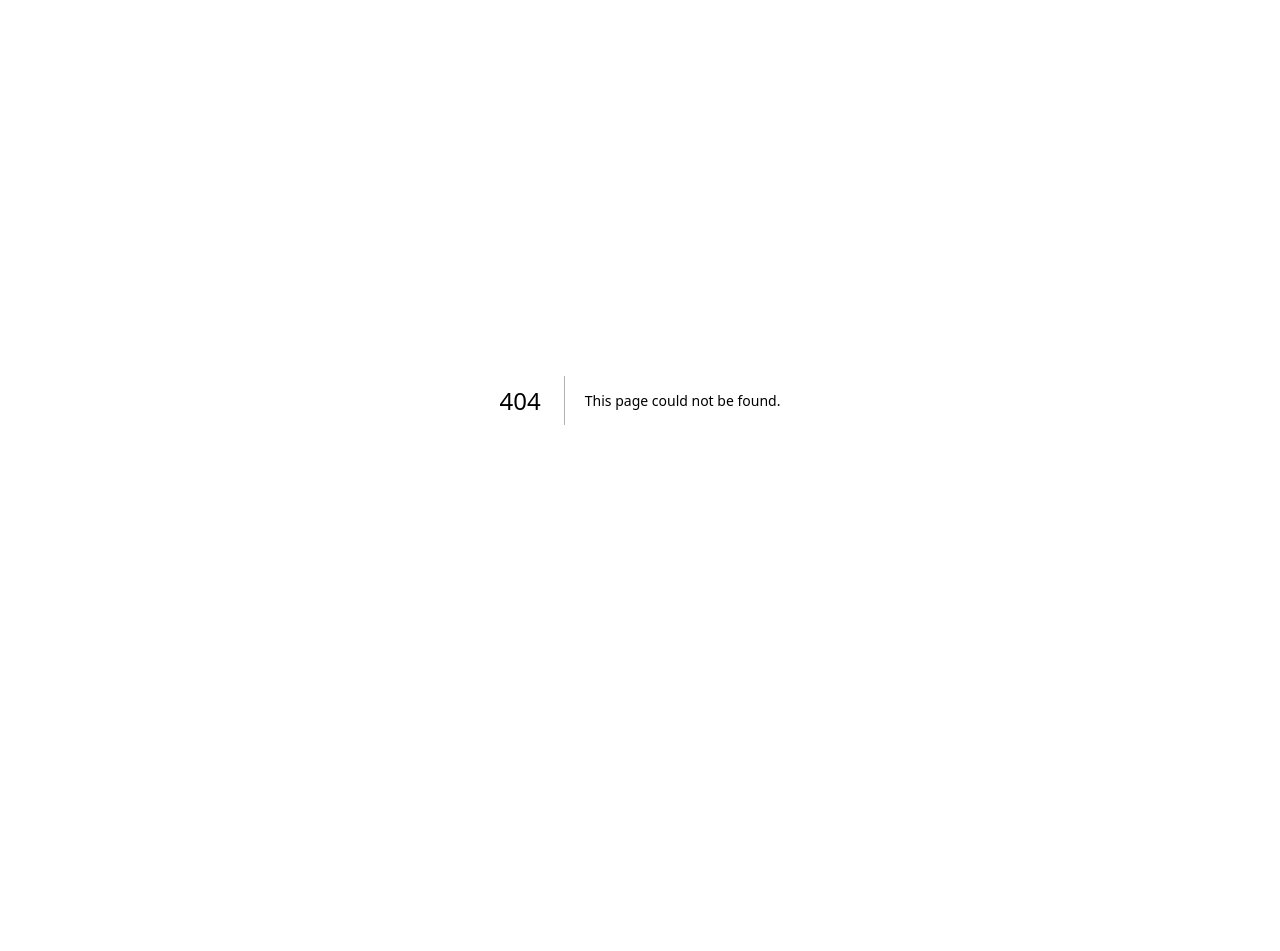
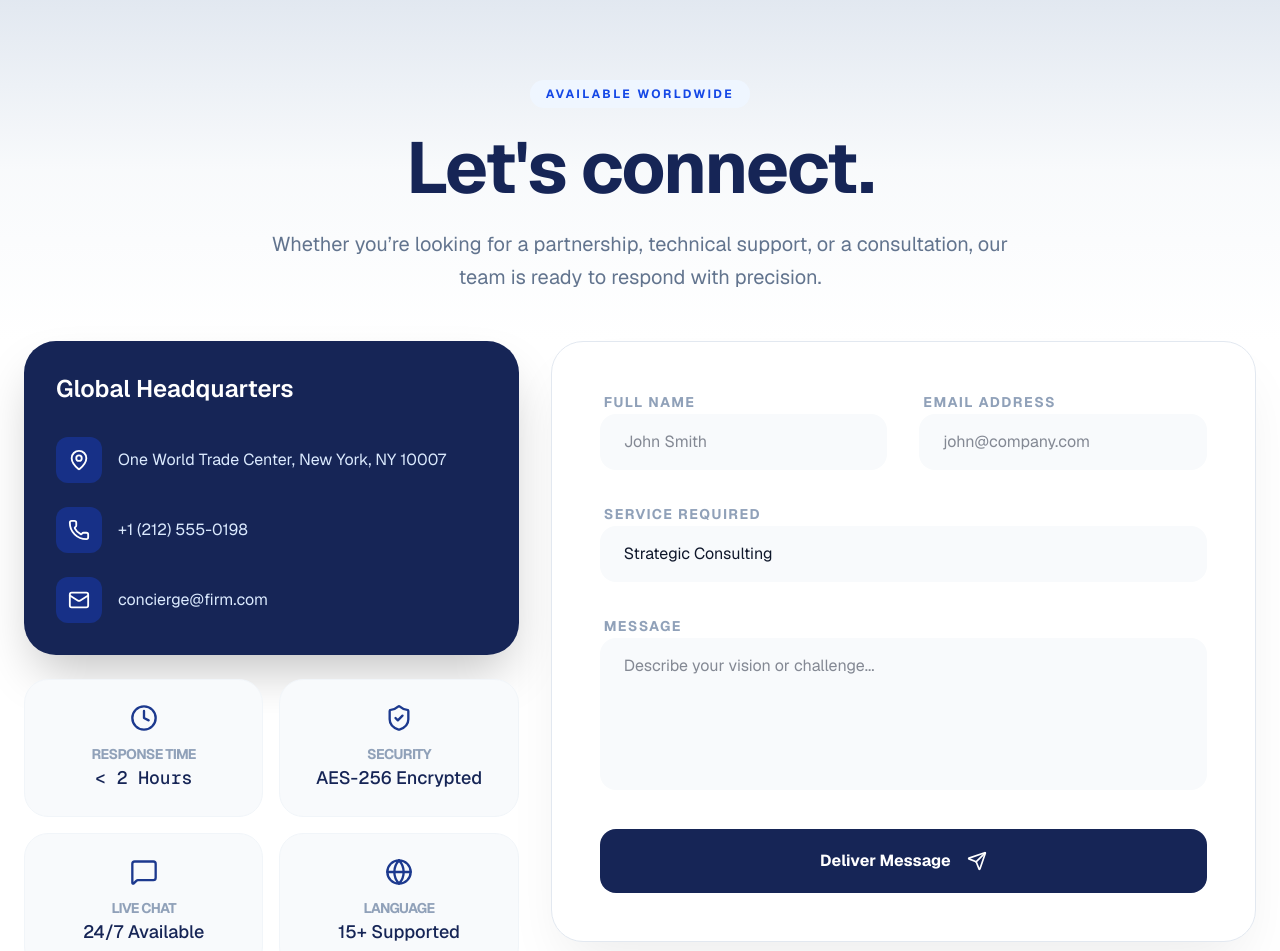
Before and after one commit to whofvckisblaqo/class-collaboration, a Next.js app: page /contact in a window 1280 px wide. Before the commit this address had no page. Shown: the top 951 px of the page. Before the commit the page ends 800 px from the top, so only its background shows below. Built offline with nearby package versions, Linux system fonts and the light colour scheme.

Commit message:
update from Jude

```diff
--- /dev/null
+++ b/src/app/contact/page.js
@@ -0,0 +1,145 @@
+"use client";
+
+import React, { useEffect, useState } from 'react';
+import { Mail, Phone, MapPin, Send, Globe, MessageSquare, Clock, ShieldCheck } from 'lucide-react';
+import AOS from 'aos';
+import 'aos/dist/aos.css';
+
+export default function ProfessionalContact() {
+  const [submitted, setSubmitted] = useState(false);
+
+  useEffect(() => {
+    AOS.init({
+      duration: 1000,
+      once: true,
+      easing: 'ease-in-out',
+    });
+  }, []);
+
+  const handleSubmit = (e) => {
+    e.preventDefault();
+    setSubmitted(true);
+    setTimeout(() => setSubmitted(false), 5000);
+  };
+
+  return (
+    <div className="min-h-screen bg-white text-slate-900 font-sans selection:bg-blue-100 selection:text-blue-900">
+
+      {/* 1. HERO SECTION: Gray to White Gradient */}
+      <header className="relative bg-gradient-to-b from-slate-200 via-slate-50 to-white pt-20 pb-12 px-6">
+        <div className="max-w-7xl mx-auto text-center" data-aos="fade-down">
+          <span className="inline-block px-4 py-1.5 mb-6 text-xs font-bold tracking-[0.2em] uppercase text-blue-700 bg-blue-50 rounded-full">
+            Available Worldwide
+          </span>
+          <h1 className="text-4xl md:text-7xl font-bold tracking-tight text-blue-950 mb-6">
+            Let's connect.
+          </h1>
+          <p className="text-lg md:text-xl text-slate-500 max-w-3xl mx-auto leading-relaxed">
+            Whether you’re looking for a partnership, technical support, or a
+            consultation, our team is ready to respond with precision.
+          </p>
+        </div>
+      </header>
+
+      <main className="max-w-7xl mx-auto px-6 pb-24">
+        <div className="grid grid-cols-1 lg:grid-cols-12 gap-8">
+
+          {/* 2. CONTACT BENTO BOXES (Left Column) */}
+          <div className="lg:col-span-5 space-y-6" data-aos="fade-right">
+
+            {/* Main Office Card */}
+            <div className="p-8 bg-blue-950 text-white rounded-[2rem] shadow-2xl transition-all hover:scale-[1.01]">
+              <h2 className="text-2xl font-semibold mb-8">Global Headquarters</h2>
+              <div className="space-y-6">
+                <div className="flex items-center gap-4">
+                  <div className="p-3 bg-blue-800/50 rounded-xl"><MapPin size={22} /></div>
+                  <p className="text-blue-100">One World Trade Center, New York, NY 10007</p>
+                </div>
+                <div className="flex items-center gap-4">
+                  <div className="p-3 bg-blue-800/50 rounded-xl"><Phone size={22} /></div>
+                  <p className="text-blue-100">+1 (212) 555-0198</p>
+                </div>
+                <div className="flex items-center gap-4">
+                  <div className="p-3 bg-blue-800/50 rounded-xl"><Mail size={22} /></div>
+                  <p className="text-blue-100">concierge@firm.com</p>
+                </div>
+              </div>
+            </div>
+
+            {/* Quick Stats/Info Grid */}
+            <div className="grid grid-cols-1 sm:grid-cols-2 gap-4">
+              <div className="p-6 bg-slate-50 border border-slate-100 rounded-[1.5rem] flex flex-col items-center text-center">
+                <Clock className="text-blue-900 mb-3" size={28} />
+                <h4 className="font-bold text-sm uppercase tracking-tighter text-slate-400">Response Time</h4>
+                <p className="text-blue-950 font-medium font-mono text-lg">&lt; 2 Hours</p>
+              </div>
+              <div className="p-6 bg-slate-50 border border-slate-100 rounded-[1.5rem] flex flex-col items-center text-center">
+                <ShieldCheck className="text-blue-900 mb-3" size={28} />
+                <h4 className="font-bold text-sm uppercase tracking-tighter text-slate-400">Security</h4>
+                <p className="text-blue-950 font-medium text-lg">AES-256 Encrypted</p>
+              </div>
+              <div className="p-6 bg-slate-50 border border-slate-100 rounded-[1.5rem] flex flex-col items-center text-center">
+                <MessageSquare className="text-blue-900 mb-3" size={28} />
+                <h4 className="font-bold text-sm uppercase tracking-tighter text-slate-400">Live Chat</h4>
+                <p className="text-blue-950 font-medium text-lg">24/7 Available</p>
+              </div>
+              <div className="p-6 bg-slate-50 border border-slate-100 rounded-[1.5rem] flex flex-col items-center text-center">
+                <Globe className="text-blue-900 mb-3" size={28} />
+                <h4 className="font-bold text-sm uppercase tracking-tighter text-slate-400">Language</h4>
+                <p className="text-blue-950 font-medium text-lg">15+ Supported</p>
+              </div>
+            </div>
+          </div>
+
+          {/* 3. INTERACTIVE CONTACT FORM (Right Column) */}
+          <div className="lg:col-span-7" data-aos="fade-left" data-aos-delay="200">
+            <div className="bg-white p-8 md:p-12 rounded-[2rem] border border-slate-200 shadow-[0_30px_60px_-15px_rgba(0,0,0,0.08)]">
+              {submitted ? (
+                <div className="h-[500px] flex flex-col items-center justify-center text-center transition-all animate-in fade-in zoom-in">
+                  <div className="w-20 h-20 bg-blue-50 text-blue-600 rounded-full flex items-center justify-center mb-6">
+                    <Send size={40} className="animate-bounce" />
+                  </div>
+                  <h3 className="text-3xl font-bold text-blue-950">Inquiry Received</h3>
+                  <p className="text-slate-500 mt-2">A specialist will reach out to you shortly.</p>
+                </div>
+              ) : (
+                <form onSubmit={handleSubmit} className="space-y-8">
+                  <div className="grid grid-cols-1 md:grid-cols-2 gap-8">
+                    <div className="space-y-3">
+                      <label className="text-sm font-bold text-slate-400 uppercase tracking-widest ml-1">Full Name</label>
+                      <input required type="text" className="w-full bg-slate-50 border-none rounded-2xl px-6 py-4 focus:ring-2 focus:ring-blue-900 transition-all outline-none" placeholder="John Smith" />
+                    </div>
+                    <div className="space-y-3">
+                      <label className="text-sm font-bold text-slate-400 uppercase tracking-widest ml-1">Email Address</label>
+                      <input required type="email" className="w-full bg-slate-50 border-none rounded-2xl px-6 py-4 focus:ring-2 focus:ring-blue-900 transition-all outline-none" placeholder="john@company.com" />
+                    </div>
+                  </div>
+
+                  <div className="space-y-3">
+                    <label className="text-sm font-bold text-slate-400 uppercase tracking-widest ml-1">Service Required</label>
+                    <select className="w-full bg-slate-50 border-none rounded-2xl px-6 py-4 focus:ring-2 focus:ring-blue-900 transition-all outline-none appearance-none">
+                      <option>Strategic Consulting</option>
+                      <option>Technical Implementation</option>
+                      <option>Security Audit</option>
+                      <option>Other Inquiry</option>
+                    </select>
+                  </div>
+
+                  <div className="space-y-3">
+                    <label className="text-sm font-bold text-slate-400 uppercase tracking-widest ml-1">Message</label>
+                    <textarea required rows={5} className="w-full bg-slate-50 border-none rounded-2xl px-6 py-4 focus:ring-2 focus:ring-blue-900 transition-all outline-none resize-none" placeholder="Describe your vision or challenge..."></textarea>
+                  </div>
+
+                  <button type="submit" className="w-full bg-blue-950 hover:bg-blue-800 text-white font-bold py-5 rounded-2xl flex items-center justify-center gap-4 transition-all hover:shadow-xl hover:shadow-blue-200 active:scale-[0.98]">
+                    Deliver Message
+                    <Send size={20} />
+                  </button>
+                </form>
+              )}
+            </div>
+          </div>
+        </div>
+      </main>
+    </div>
+  );
+}
```
Also changed, not shown: 1 other file (tests, documents, lock files or other folders).
